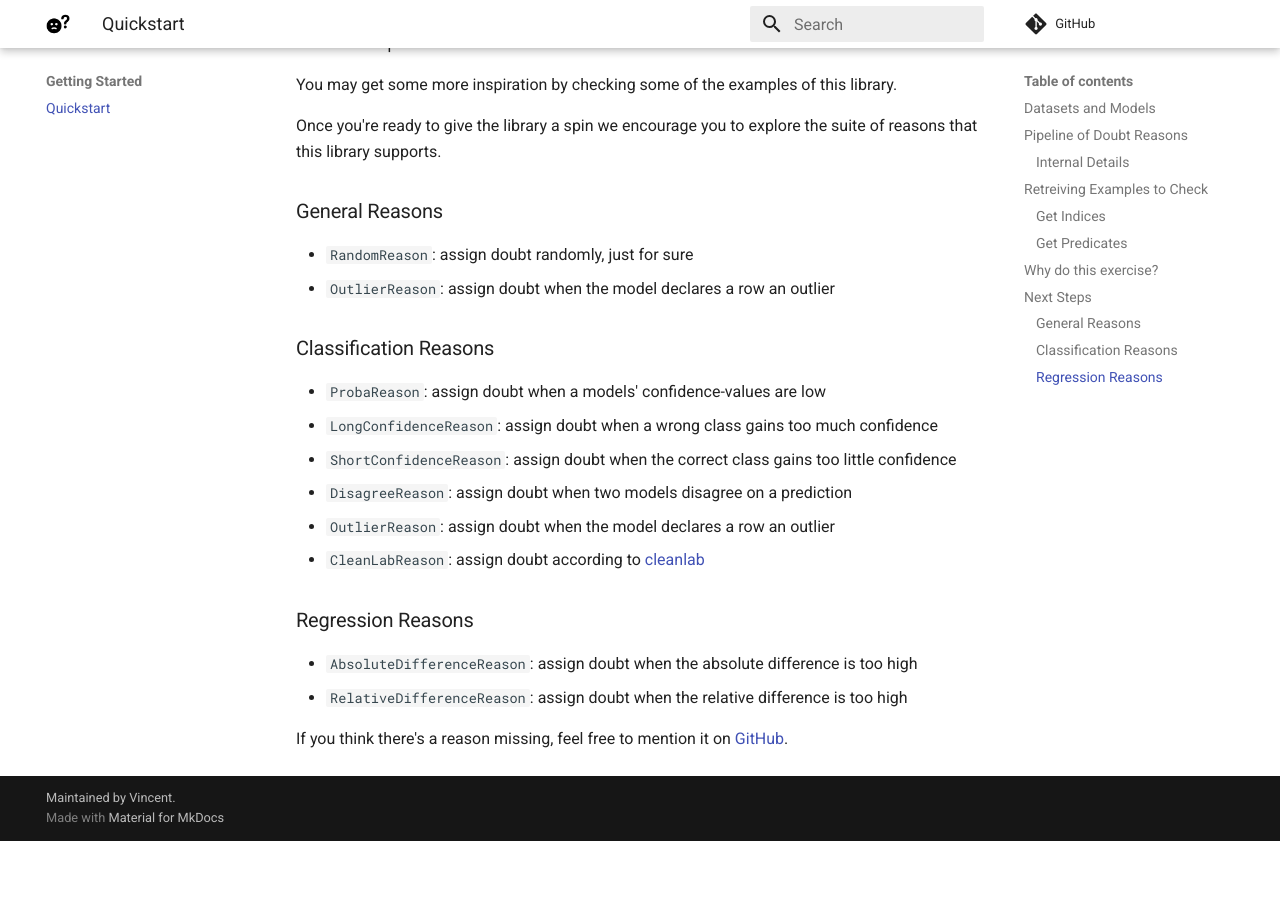
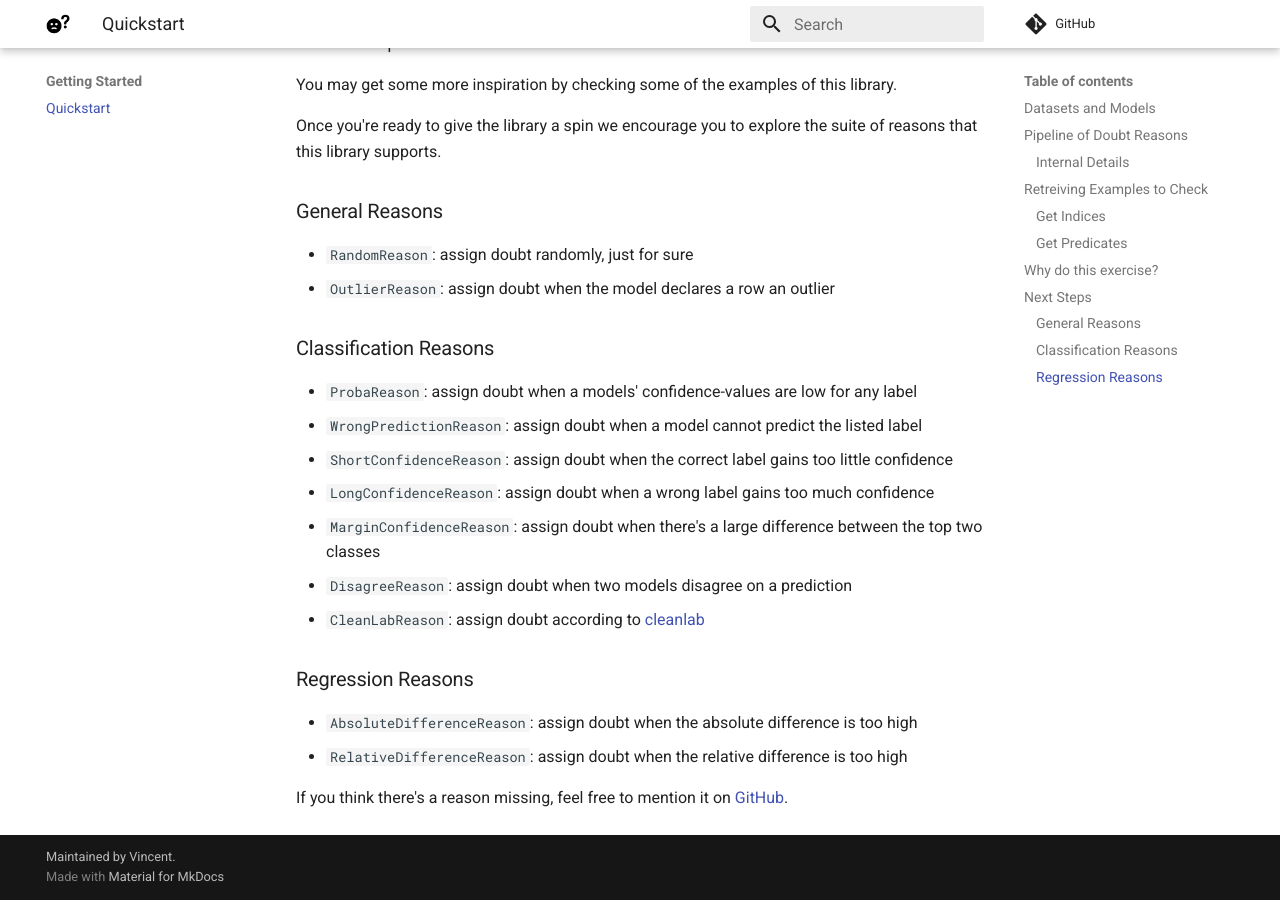
Before and after one commit to koaning/doubtlab, an MkDocs documentation site: the page built from docs/quickstart/index.md, in a window 1280 px wide and 900 px high, scrolled down 3574 px. Built offline with MkDocs 1.6.1 and Material for MkDocs 9.7.7, drawn with Linux system fonts in a browser that asks for light colours; comment, search, counter and statistics services are not loaded; before the commit the page ends 4415 px from its top, so only the background shows below that.

Commit message:
Update index.md

```diff
--- a/docs/quickstart/index.md
+++ b/docs/quickstart/index.md
@@ -158,11 +158,12 @@ of reasons that this library supports.
 
 ### Classification Reasons
 
-- `ProbaReason`: assign doubt when a models' confidence-values are low
-- `LongConfidenceReason`: assign doubt when a wrong class gains too much confidence
-- `ShortConfidenceReason`: assign doubt when the correct class gains too little confidence
+- `ProbaReason`: assign doubt when a models' confidence-values are low for any label
+- `WrongPredictionReason`: assign doubt when a model cannot predict the listed label
+- `ShortConfidenceReason`: assign doubt when the correct label gains too little confidence
+- `LongConfidenceReason`: assign doubt when a wrong label gains too much confidence
+- `MarginConfidenceReason`: assign doubt when there's a large difference between the top two classes
 - `DisagreeReason`: assign doubt when two models disagree on a prediction
-- `OutlierReason`: assign doubt when the model declares a row an outlier
 - `CleanLabReason`: assign doubt according to [cleanlab](https://github.com/cleanlab/cleanlab)
 
 ### Regression Reasons
```
